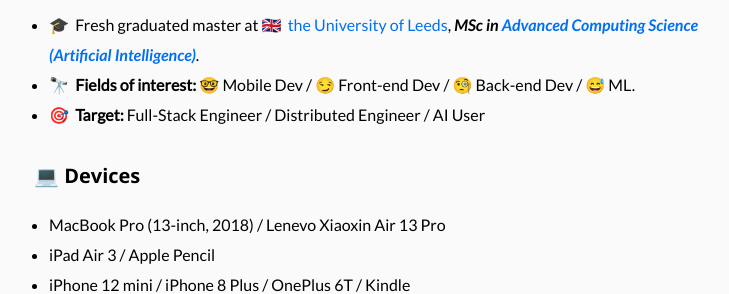
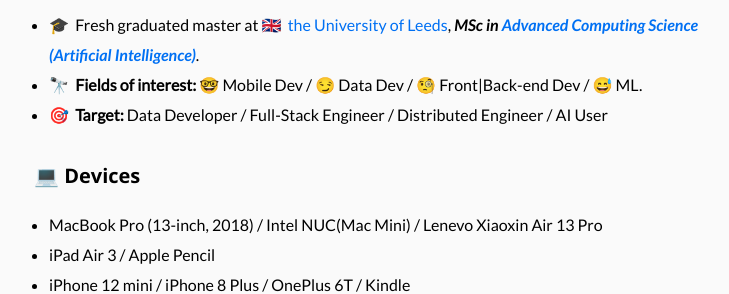
Before and after one commit to HurleyJames/portfolio, a Vue app: page / in a window 1280 px wide. Shown: the part 290-584 px from the top of the page, without its empty margins (274-1003 px from the left). Built offline with nearby package versions, Linux system fonts and the light colour scheme.

Commit message:
feat: update info

```diff
--- a/src/views/Academic.vue
+++ b/src/views/Academic.vue
@@ -7,7 +7,7 @@
       <h2>🙋‍♂️ Self-Intro</h2>
       <p>
         I show most interest in the field of <strong>Android</strong> development and even
-        <strong>large front-end</strong> development. In terms of <strong>papers</strong>, I mainly focus on
+        <strong>front-end</strong> development. In terms of <strong>papers</strong>, I mainly focus on
         <strong>distributed systems</strong> and <strong>blockchain</strong>.
       </p>
 
--- a/src/views/Home.vue
+++ b/src/views/Home.vue
@@ -47,13 +47,13 @@
             ></i
           >.
         </li>
-        <li>🔭<b>&nbsp; Fields of interest:</b> 🤓 Mobile Dev / 😏 Front-end Dev / 🧐 Back-end Dev / 😅 ML.</li>
-        <li>🎯<b>&nbsp; Target:</b> Full-Stack Engineer / Distributed Engineer / AI User</li>
+        <li>🔭<b>&nbsp; Fields of interest:</b> 🤓 Mobile Dev / 😏 Data Dev / 🧐 Front|Back-end Dev / 😅 ML.</li>
+        <li>🎯<b>&nbsp; Target:</b> Data Developer / Full-Stack Engineer / Distributed Engineer / AI User</li>
       </ul>
 
       <h2>💻 Devices</h2>
       <ul>
-        <li>MacBook Pro (13-inch, 2018) / Lenevo Xiaoxin Air 13 Pro</li>
+        <li>MacBook Pro (13-inch, 2018) / Intel NUC(Mac Mini) / Lenevo Xiaoxin Air 13 Pro</li>
         <li>iPad Air 3 / Apple Pencil</li>
         <li>iPhone 12 mini / iPhone 8 Plus / OnePlus 6T / Kindle</li>
         <li>AirPods Pro / BeatsX / Magic Trackpad 2</li>
```
Also changed, not shown: 1 other file (tests, documents, lock files or other folders).
